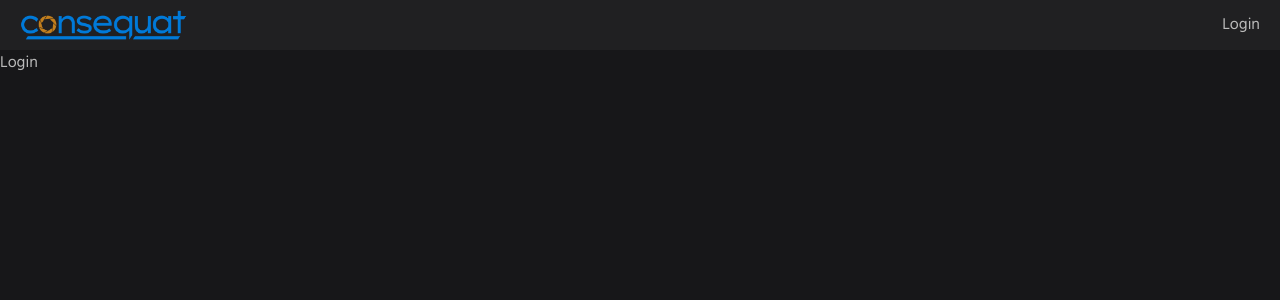
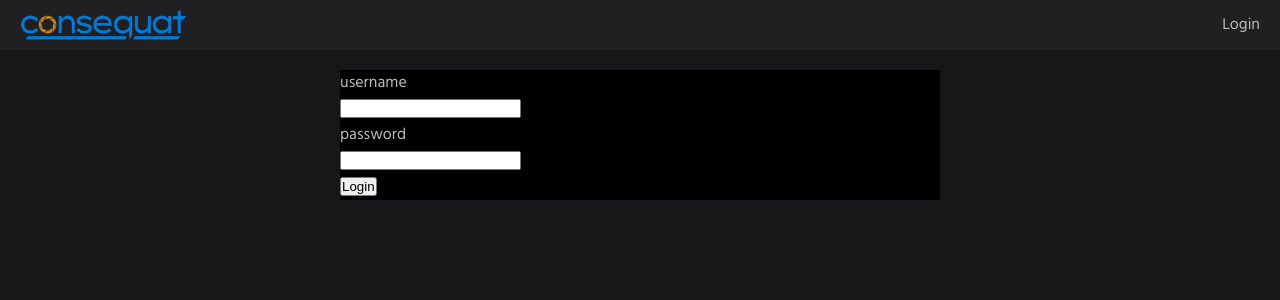
Before and after one commit to arikankainen/consequat-client, a React (Create React App) app: page /login in a window 1280 px wide. Shown: the top 300 px of the page. Built offline with nearby package versions, Linux system fonts and the light colour scheme.

Commit message:
login-sivun form luotu, useStatet käytössä

```diff
--- a/src/components/LoginPage.tsx
+++ b/src/components/LoginPage.tsx
@@ -1,10 +1,42 @@
-import React from 'react';
+import React, { useState } from 'react';
+import styled from 'styled-components';
+
+const Container = styled.div`
+  width: 100%;
+  max-width: 600px;
+  margin-left: auto;
+  margin-right: auto;
+  margin-top: 20px;
+  background-color: #000;
+`;
 
 const LoginPage = () => {
+  const [username, setUsername] = useState<string | null>(null);
+  const [password, setPassword] = useState<string | null>(null);
+
+  const handleSubmit = (e: React.FormEvent<HTMLFormElement>) => {
+    e.preventDefault();
+
+  };
+
+  const handleUsernameChange = (e: React.ChangeEvent<HTMLInputElement>) => {
+    setUsername(e.target.value);
+  };
+
+  const handlePasswordChange = (e: React.ChangeEvent<HTMLInputElement>) => {
+    setPassword(e.target.value);
+  };
+
   return (
-    <div>
-      Login
-    </div>
+    <Container>
+      <form onSubmit={handleSubmit}>
+        username<br />
+        <input onChange={handleUsernameChange}/><br />
+        password<br />
+        <input onChange={handlePasswordChange} /><br />
+        <button type='submit'>Login</button>
+      </form>
+    </Container>
   );
 };
 
```
